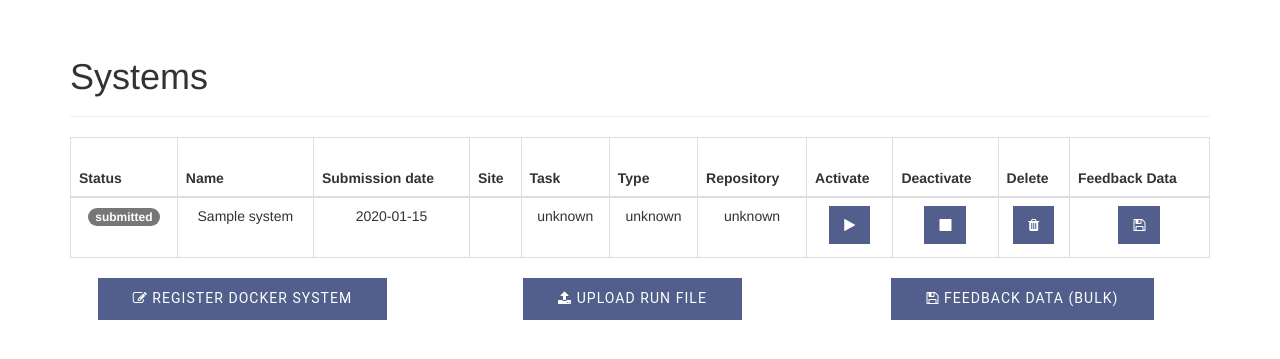
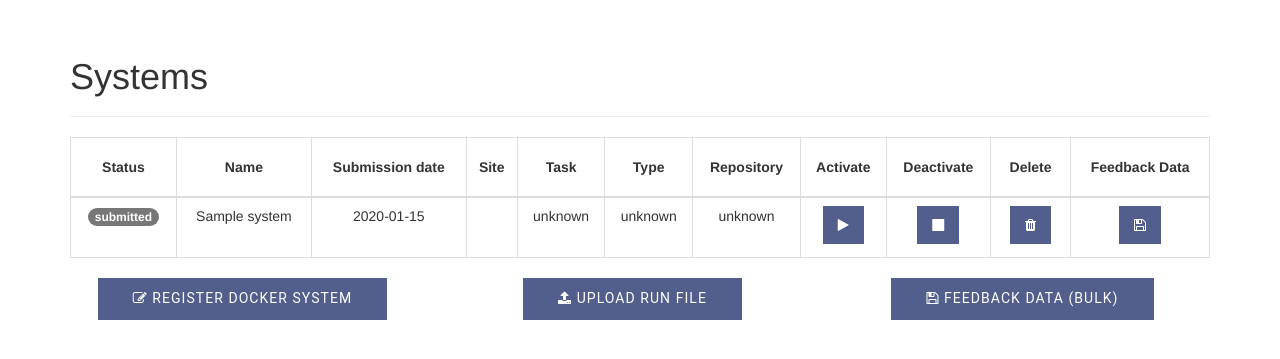
Before and after one commit to stella-project/stella-server, a Flask app: template web/app/templates/systems.html in a window 1280 px wide. Shown: the part 55-414 px from the top of the page. Run offline with Flask 2, Linux system fonts and the light colour scheme; the template is opened without the code that fills it: values that come from a table or form of the project are taken from there, others are empty; tables that the repository leaves empty hold one stand-in row (values such as "Sample post"); some libraries are stand-ins or nearby versions.

Commit message:
center column header

```diff
--- a/web/app/templates/systems.html
+++ b/web/app/templates/systems.html
@@ -12,19 +12,19 @@
     <table class="table table-hover table-bordered">
         <thead>
         <tr>
-            <th scope="col">Status</th>
-            <th scope="col">Name</th>
-            <th scope="col">Submission date</th>
-            <th scope="col">Site</th>
-            <th scope="col">Task</th>
-            <th scope="col">Type</th>
-            <th scope="col">Repository</th>
+            <th scope="col" style="text-align: center; vertical-align: middle;">Status</th>
+            <th scope="col" style="text-align: center; vertical-align: middle;">Name</th>
+            <th scope="col" style="text-align: center; vertical-align: middle;">Submission date</th>
+            <th scope="col" style="text-align: center; vertical-align: middle;">Site</th>
+            <th scope="col" style="text-align: center; vertical-align: middle;">Task</th>
+            <th scope="col" style="text-align: center; vertical-align: middle;">Type</th>
+            <th scope="col" style="text-align: center; vertical-align: middle;">Repository</th>
             {% if current_user.role.name != 'Participant' %}
-                <th scope="col">Activate</th>
-                <th scope="col">Deactivate</th>
+                <th scope="col" style="text-align: center; vertical-align: middle;">Activate</th>
+                <th scope="col" style="text-align: center; vertical-align: middle;">Deactivate</th>
             {% endif %}
-            <th scope="col">Delete</th>
-            <th scope="col">Feedback Data</th>
+            <th scope="col" style="text-align: center; vertical-align: middle;">&nbsp;Delete&nbsp;</th>
+            <th scope="col" style="text-align: center; vertical-align: middle;">Feedback Data</th>
         </tr>
         </thead>
         <tbody>
```
